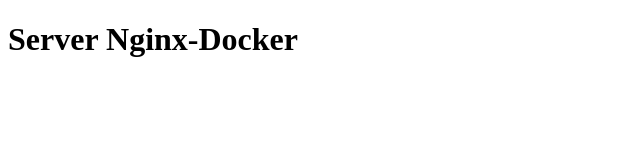
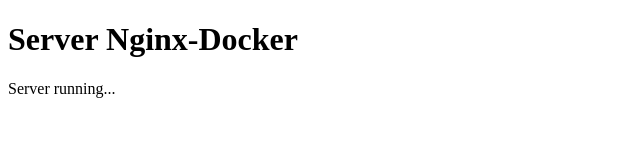
Before and after one commit to Christiano0407/nginx-docker-webserver, a plain HTML site: page html/index.html in a window 1280 px wide. Shown: the whole page, without its empty margins (0-640 px from the left). Drawn offline with Linux system fonts and the light colour scheme.

Commit message:
[docker files] Create Images To Docker and Linux Proxy | [html] Modify the HTML, to add paragraph.

```diff
--- a/html/index.html
+++ b/html/index.html
@@ -8,6 +8,7 @@
 <body>
   <main>
     <h1>Server Nginx-Docker</h1>
+    <p>Server running...</p>
   </main>
 </body>
 </html>
```
Also changed, not shown: 2 other files.
